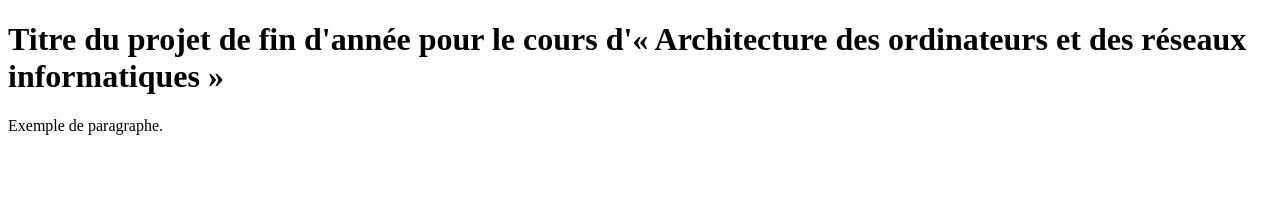
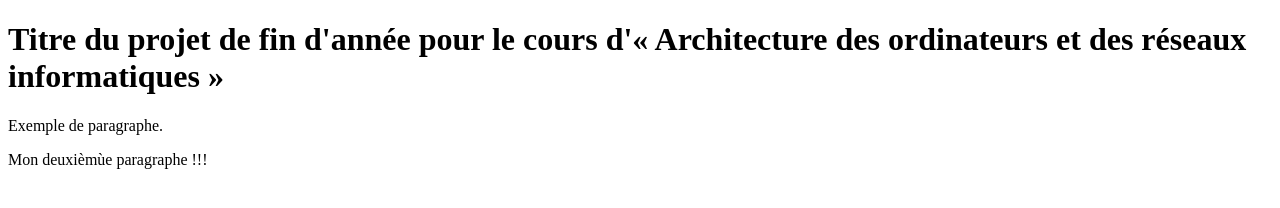
Before and after one commit to dipretoro-hephs/dipretoro-hephs.github.io, a plain HTML site: page index.html in a window 1280 px wide. Drawn offline with Linux system fonts and the light colour scheme.

Commit message:
Ajout d'un second paragraphe

```diff
--- a/index.html
+++ b/index.html
@@ -8,5 +8,7 @@
 <h1>Titre du projet de fin d'année pour le cours d'« Architecture des ordinateurs et des réseaux informatiques »</h1>
 
 <p>Exemple de paragraphe.</p>
+
+<p>Mon deuxièmùe paragraphe !!!</p>
 </body>
 </html>
```
